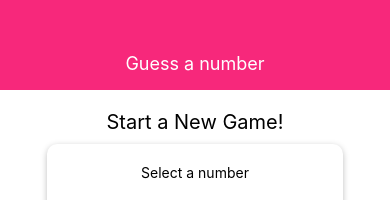
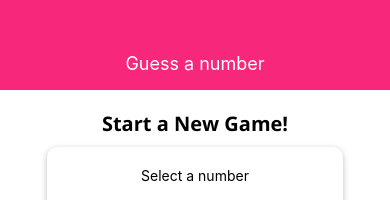
Before and after one commit to JKBustillo/guess-a-number, a React Native app: screen / in a window 390 px wide. Shown: the top 200 px of the page. Built offline with nearby package versions, Linux system fonts and the light colour scheme.

Commit message:
feat: use loaded font

```diff
--- a/screens/StartGameScreen.jsx
+++ b/screens/StartGameScreen.jsx
@@ -108,6 +108,7 @@
   title: {
     fontSize: 20,
     marginVertical: 10,
+    fontFamily: 'open-sans-bold'
   },
   inputContainer: {
     width: 300,
```
